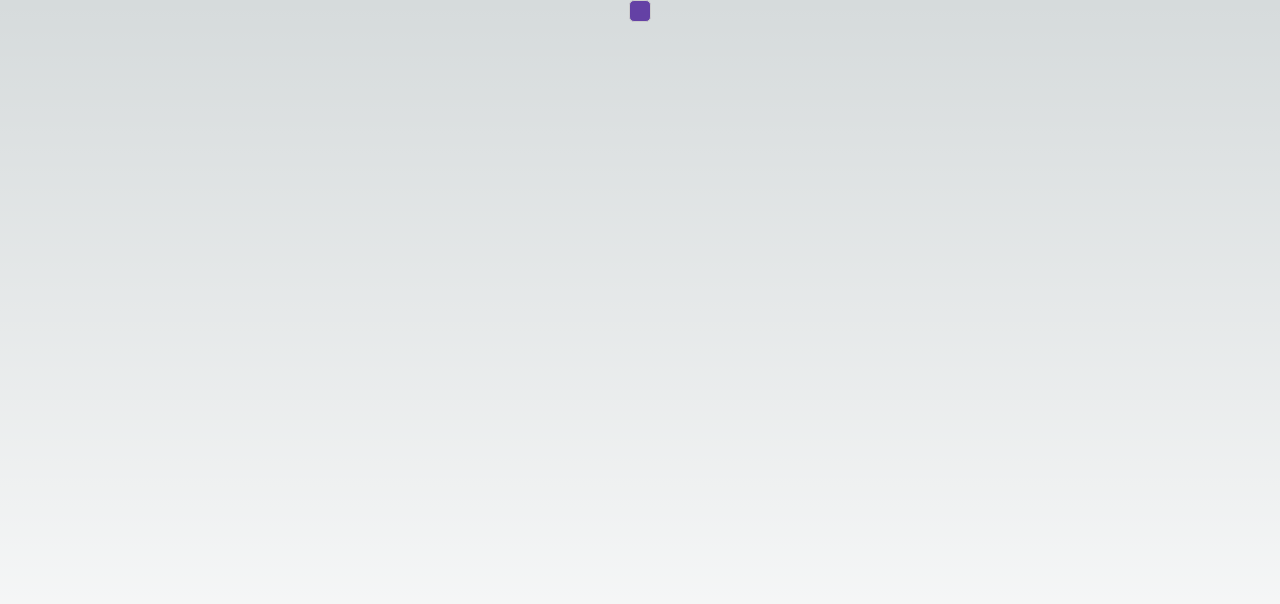
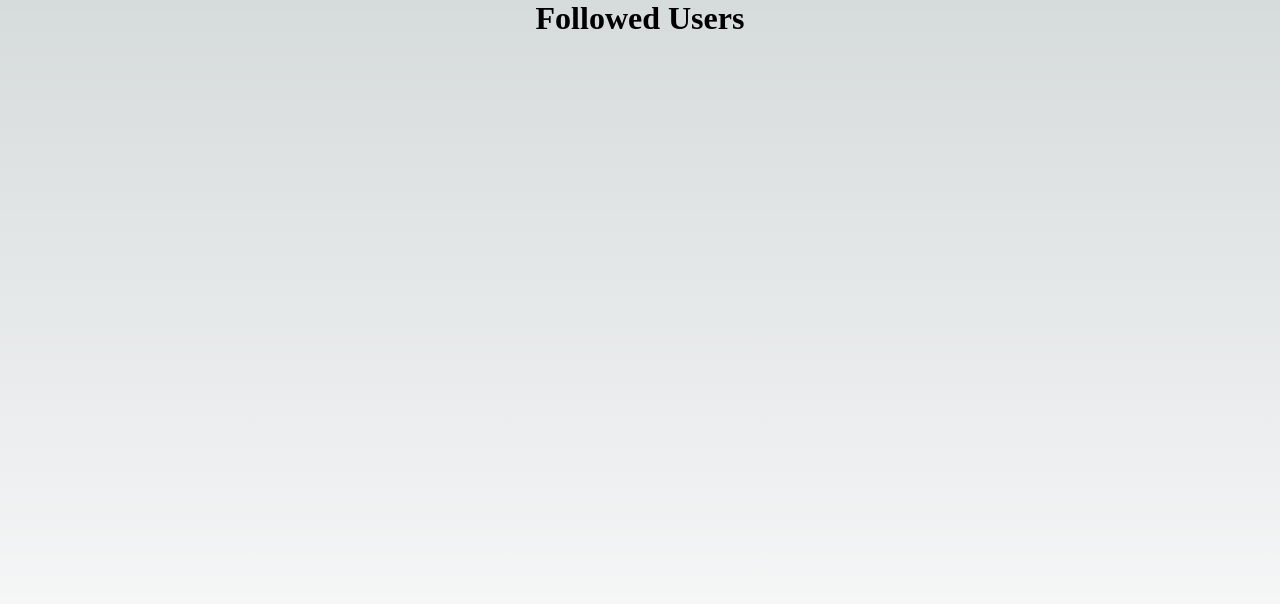
Before and after one commit to melihcanclk/twitch-clip-downloader, a Next.js app: page /getFollowedUsers in a window 1280 px wide. Shown: the top 604 px of the page. Built offline with nearby package versions, Linux system fonts and the light colour scheme.

Commit message:
custom access token hook

```diff
--- /dev/null
+++ b/hooks/useGetAccessToken.jsx
@@ -0,0 +1,19 @@
+import React, { useEffect } from 'react'
+
+const useGetAccessToken = () => {
+
+    const [accessToken, setAccessToken] = React.useState(null);
+
+    useEffect(() => {
+        const accessToken = localStorage.getItem('accessToken');
+        if (accessToken) {
+            setAccessToken(accessToken);
+        }
+    }, [])
+
+    return (
+        accessToken
+    )
+}
+
+export default useGetAccessToken;
--- a/pages/getFollowedUsers/index.js
+++ b/pages/getFollowedUsers/index.js
@@ -1,34 +1,12 @@
 import React, { useEffect, useState } from 'react'
 import { styles } from '@/styles/styles';
 import fetchData from '@/components/fetchTwitch/fetch';
+import useGetAccessToken from '@/hooks/useGetAccessToken';
 
 const FollowedUsers = () => {
-  const [accessToken, setAccessToken] = useState(null);
-  // get from local storage
-
-  useEffect(() => {
-    const accessToken = localStorage.getItem('accessToken');
-    if (accessToken) {
-      setAccessToken(accessToken);
-    }
-  }, [])
-
-
-  useEffect(() => {
-    // fetchData(
-    //   `https://api.twitch.tv/helix/users/follows?to_id=184227837`,
-    //   {
-    //     method: 'GET'
-    //   }
-    // ).then((res) => {
-    //   console.log(res)
-    // })
-  }, [])
-
-
   return (
-    <div style={styles.connectTwitch}>
-
+    <div>
+      <h1>Followed Users</h1>
     </div>
   )
 }
```
